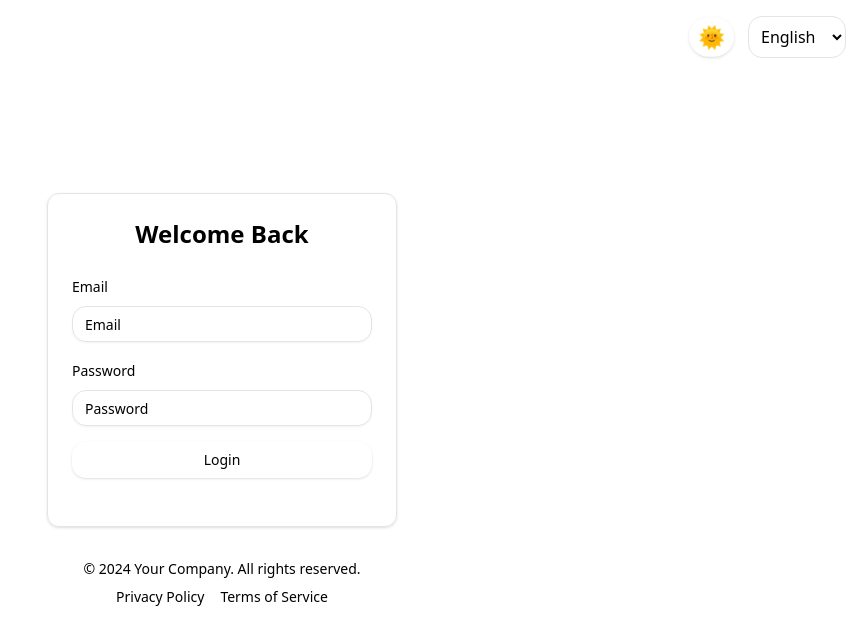
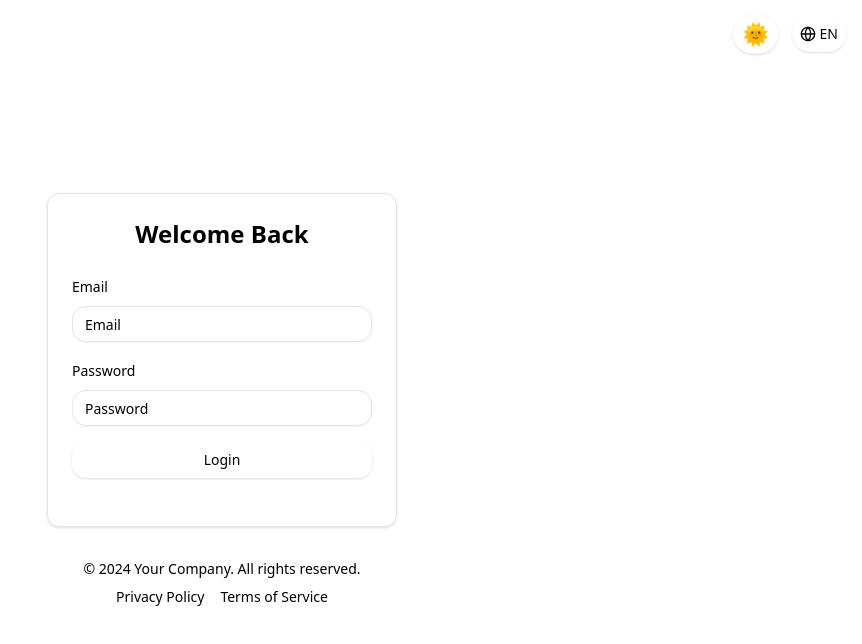
Before and after one commit to InfinityZ25/aseprob-ui, a Next.js app: page / in a window 1280 px wide. Shown: the top 644 px of the page, without its empty margins (418-1280 px from the left). Built offline with nearby package versions, Linux system fonts and the light colour scheme.

Commit message:
lang button

```diff
--- a/components/ui/LanguageSelector.jsx
+++ b/components/ui/LanguageSelector.jsx
@@ -1,20 +1,37 @@
+import { useEffect, useState } from 'react';
 import { useTranslation } from 'react-i18next';
+import { Button } from './button';
+import { Globe } from 'lucide-react';
+import { useTheme } from 'next-themes';
 
 export function LanguageSelector() {
   const { i18n } = useTranslation();
+  const { theme } = useTheme();
+  const [mounted, setMounted] = useState(false);
 
-  const handleLanguageChange = (e) => {
-    i18n.changeLanguage(e.target.value);
+  useEffect(() => {
+    setMounted(true);
+  }, []);
+
+  if (!mounted) {
+    return null;
+  }
+
+  const toggleLanguage = () => {
+    const newLang = i18n.language === 'en' ? 'es' : 'en';
+    i18n.changeLanguage(newLang);
   };
 
+  const isEnglish = i18n.language === 'en';
+
   return (
-    <select
-      onChange={handleLanguageChange}
-      defaultValue={i18n.language}
-      className="p-2 rounded-md border bg-background text-foreground"
+    <Button
+      onClick={toggleLanguage}
+      className="transition-colors duration-300 ease-in-out text-sm p-2 rounded-full flex items-center gap-1 bg-primary text-primary-foreground hover:bg-primary/90"
+      style={{ transform: `scale(${isEnglish ? 1.0 : 1.1})` }}
     >
-      <option value="en">English</option>
-      <option value="es">Español</option>
-    </select>
+      <Globe size={16} />
+      {isEnglish ? 'EN' : 'ES'}
+    </Button>
   );
 }
--- /dev/null
+++ b/components/ui/Spinner.jsx
@@ -0,0 +1,8 @@
+// components/ui/Spinner.js
+export default function Spinner() {
+    return (
+      <div className="flex items-center justify-center min-h-screen">
+        <div className="animate-spin rounded-full h-32 w-32 border-t-2 border-b-2 border-gray-900"></div>
+      </div>
+    );
+  }
--- a/package.json
+++ b/package.json
@@ -10,6 +10,7 @@
     "bundle": "bun run node bundle.js"
   },
   "dependencies": {
+    "@heroicons/react": "^2.1.5",
     "@radix-ui/react-icons": "^1.3.0",
     "@radix-ui/react-label": "^2.1.0",
     "@radix-ui/react-select": "^2.1.1",
--- a/pages/dashboard.js
+++ b/pages/dashboard.js
@@ -1,48 +1,52 @@
-import React, { useState, useEffect } from 'react';
-import { useRouter } from 'next/router';
-import { ThemeToggle } from '../components/ui/ThemeToggle';
-import { Button } from '../components/ui/button';
-import DashboardContent from '../components/ui/DashboardContent';
-import MountainIcon from '../components/ui/mountain-icon';
-import MenuIcon from '../components/ui/menu-icon';
+import { useRouter } from "next/router";
+import React, { useEffect, useState } from "react";
+import { Button } from "../components/ui/button";
+import DashboardContent from "../components/ui/DashboardContent";
+import MenuIcon from "../components/ui/menu-icon";
+import MountainIcon from "../components/ui/mountain-icon";
+import Spinner from "../components/ui/Spinner";
+import { ThemeToggle } from "../components/ui/ThemeToggle";
 
 const Dashboard = () => {
   const [isNavOpen, setIsNavOpen] = useState(false);
   const [isLoggedIn, setIsLoggedIn] = useState(false);
   const [isLoading, setIsLoading] = useState(true);
+  const [isLoaded, setIsLoaded] = useState(false); // Add this state for animation
   const router = useRouter();
 
   useEffect(() => {
-    const user = localStorage.getItem('user');
+    const user = localStorage.getItem("user");
     if (user) {
       setIsLoggedIn(true);
     } else {
-      router.push('/login');
+      router.push("/login");
     }
     setIsLoading(false);
+
+    setIsLoaded(true); // Trigger the animation once the component is ready
   }, [router]);
 
   const handleLogout = () => {
-    setIsLoading(true);
+    setIsLoading(true); // Start the loading animation
     setTimeout(() => {
-      localStorage.removeItem('user');
+      localStorage.removeItem("user");
       setIsLoggedIn(false);
-      router.push('/');
-    }, 1000);
+      router.push("/");
+    }, 1000); // Adjust the delay as needed
   };
 
   if (isLoading) {
-    return (
-      <div className="flex items-center justify-center min-h-screen">
-        <div className="animate-spin h-16 w-16 border-4 border-t-transparent border-gray-900 rounded-full"></div>
-      </div>
-    );
+    return <Spinner />;
   }
 
   if (!isLoggedIn) return null;
 
   return (
-    <div className="min-h-screen bg-background">
+    <div
+      className={`min-h-screen bg-background transition-opacity transform duration-1000 ${
+        isLoaded ? "opacity-100 translate-y-0" : "opacity-0 translate-y-10"
+      }`}
+    >
       <header className="fixed w-full bg-background bg-opacity-20 backdrop-blur-lg shadow-md z-20">
         <div className="container mx-auto flex items-center justify-between px-4 py-4">
           <div className="flex items-center">
@@ -92,7 +96,7 @@ const NavLink = ({ href, children }) => (
 const MobileNav = ({ isOpen, handleLogout }) => (
   <div
     className={`md:hidden bg-background bg-opacity-20 backdrop-blur-lg shadow-lg transition-all duration-300 ease-in-out ${
-      isOpen ? 'max-h-64 opacity-100' : 'max-h-0 opacity-0 overflow-hidden'
+      isOpen ? "max-h-64 opacity-100" : "max-h-0 opacity-0 overflow-hidden"
     }`}
   >
     <nav className="flex flex-col space-y-4 p-4">
--- a/pages/index.js
+++ b/pages/index.js
@@ -1,14 +1,9 @@
-import LoginPage from './login';
-import { ThemeToggle } from '../components/ui/ThemeToggle';
-import { LanguageSelector } from '../components/ui/LanguageSelector';
+import LoginPage from "./login";
 
 export default function HomePage() {
   return (
     <div className="relative">
-      <div className="absolute top-4 right-4 flex items-center space-x-4">
-        <ThemeToggle />
-        <LanguageSelector />
-      </div>
+      <div className="absolute top-4 right-4 flex items-center space-x-4"></div>
       <LoginPage />
     </div>
   );
--- a/pages/login.js
+++ b/pages/login.js
@@ -1,21 +1,24 @@
-import { useState, useEffect } from 'react';
-import { useRouter } from 'next/router';
-import { useTranslation } from 'react-i18next';
-import { Input } from '../components/ui/input';
-import { Button } from '../components/ui/button';
-import { Alert, AlertDescription } from '../components/ui/alert';
-import { Label } from '../components/ui/label';
+import { useRouter } from "next/router";
+import { useEffect, useState } from "react";
+import { useTranslation } from "react-i18next";
+import { Alert, AlertDescription } from "../components/ui/alert";
+import { Button } from "../components/ui/button";
 import {
   Card,
-  CardHeader,
   CardContent,
   CardFooter,
-} from '../components/ui/card';
+  CardHeader,
+} from "../components/ui/card";
+import { Input } from "../components/ui/input";
+import { Label } from "../components/ui/label";
+import { LanguageSelector } from "../components/ui/LanguageSelector"; // Import LanguageSelector
+import Spinner from "../components/ui/Spinner";
+import { ThemeToggle } from "../components/ui/ThemeToggle";
 
 export default function LoginPage() {
-  const [email, setEmail] = useState('');
-  const [password, setPassword] = useState('');
-  const [error, setError] = useState('');
+  const [email, setEmail] = useState("");
+  const [password, setPassword] = useState("");
+  const [error, setError] = useState("");
   const [isLoading, setIsLoading] = useState(false); // Loading state
   const router = useRouter();
   const { t } = useTranslation();
@@ -29,7 +32,7 @@ export default function LoginPage() {
     e.preventDefault();
     const emailRegex = /^[^\s@]+@[^\s@]+\.[^\s@]+$/;
     if (!emailRegex.test(email)) {
-      setError(t('invalidEmail'));
+      setError(t("invalidEmail"));
       return;
     }
 
@@ -37,50 +40,50 @@ export default function LoginPage() {
 
     // Simulate login process and redirect after a short delay
     setTimeout(() => {
-      localStorage.setItem('user', JSON.stringify({ email }));
-      router.push('/dashboard');
+      localStorage.setItem("user", JSON.stringify({ email }));
+      router.push("/dashboard");
     }, 1000); // Adjust the delay as needed
   };
 
   if (isLoading) {
-    return (
-      <div className="flex items-center justify-center min-h-screen">
-        <div className="animate-spin rounded-full h-32 w-32 border-t-2 border-b-2 border-gray-900"></div>
-      </div>
-    );
+    return <Spinner />;
   }
 
   const currentYear = new Date().getFullYear();
 
   return (
     <div
-      className={`flex flex-col items-center justify-center min-h-screen bg-background transition-opacity duration-1000 ${
-        isLoaded ? 'opacity-100' : 'opacity-0'
+      className={`flex flex-col items-center justify-center min-h-screen bg-background transition-opacity transform duration-1000 ${
+        isLoaded ? "opacity-100 translate-y-0" : "opacity-0 translate-y-10"
       }`}
     >
+      <div className="absolute top-4 right-4 flex space-x-4">
+        <ThemeToggle />
+        <LanguageSelector />
+      </div>
       <Card className="w-[350px]">
         <CardHeader>
-          <h2 className="text-2xl font-bold text-center">{t('welcomeBack')}</h2>
+          <h2 className="text-2xl font-bold text-center">{t("welcomeBack")}</h2>
         </CardHeader>
         <CardContent>
           <form onSubmit={handleSubmit} className="space-y-4">
             <div className="space-y-2">
-              <Label htmlFor="email">{t('email')}</Label>
+              <Label htmlFor="email">{t("email")}</Label>
               <Input
                 id="email"
                 type="email"
-                placeholder={t('email')}
+                placeholder={t("email")}
                 value={email}
                 onChange={(e) => setEmail(e.target.value)}
                 required
               />
             </div>
             <div className="space-y-2">
-              <Label htmlFor="password">{t('password')}</Label>
+              <Label htmlFor="password">{t("password")}</Label>
               <Input
                 id="password"
                 type="password"
-                placeholder={t('password')}
+                placeholder={t("password")}
                 value={password}
                 onChange={(e) => setPassword(e.target.value)}
                 required
@@ -92,22 +95,22 @@ export default function LoginPage() {
               </Alert>
             )}
             <Button type="submit" className="w-full">
-              {t('login')}
+              {t("login")}
             </Button>
           </form>
         </CardContent>
         <CardFooter className="flex justify-between items-center"></CardFooter>
       </Card>
       <footer className="mt-8 text-center text-sm text-muted-foreground">
-        <span>{`\u00A9 ${currentYear} ${t('companyName')}. ${t(
-          'allRightsReserved'
+        <span>{`\u00A9 ${currentYear} ${t("companyName")}. ${t(
+          "allRightsReserved"
         )}`}</span>
         <div className="mt-2 space-x-4">
           <a href="#" className="hover:underline">
-            {t('privacyPolicy')}
+            {t("privacyPolicy")}
           </a>
           <a href="#" className="hover:underline">
-            {t('termsOfService')}
+            {t("termsOfService")}
           </a>
         </div>
       </footer>
```
Also changed, not shown: pages/_app.js (+10 -6 lines), 1 other file (tests, documents, lock files or other folders).
